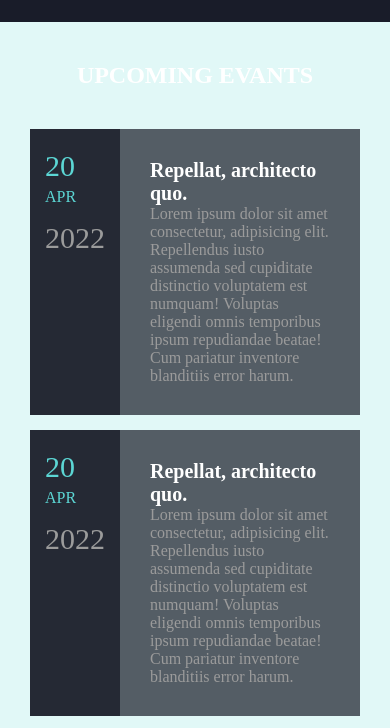
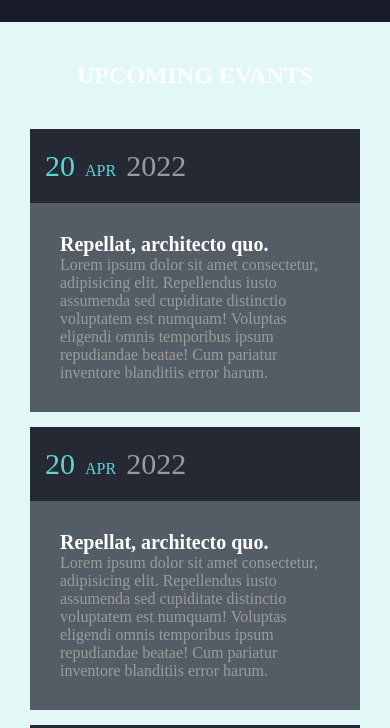
Before and after one commit to M1ndSeeker/4gt, a website: page index.html in a window 390 px wide. Shown: the part 1740-2468 px from the top of the page. Drawn offline with nearby package versions, Linux system fonts and the light colour scheme; files that its build step writes are made by us from their sources.

Commit message:
fix adaptive

```diff
--- a/src/css/sections/evants.less
+++ b/src/css/sections/evants.less
@@ -38,15 +38,26 @@
     display: flex;
     background-color: fade(@color_blue_dark, 70%);
 
+    @media  screen and (max-width: 800px) {
+        flex-direction: column;
+    }
+
+
     &:not(:last-child) {
         margin-bottom: 15px;
     }
 
     .date {
+        display: flex;
+        flex-direction: column;
         padding: 20px 15px;
         text-transform: uppercase;
         background-color: fade(@color_blue_dark, 80%);
 
+        @media  screen and (max-width: 800px) {
+            flex-direction: row;
+            align-items: center;
+        }
 
         .day, .year {
             font-size: 30px;
@@ -58,12 +69,24 @@
 
         .month {
             padding-top: 5px;
+
+            @media  screen and (max-width: 800px) {
+                padding-top: 0;
+                margin: 0 10px;
+                align-self: flex-end;
+                line-height: 25px;
+            }
         }
 
         .year {
             padding-top: 15px;
             color: @color_grey;
+
+            @media  screen and (max-width: 800px) {
+                padding-top: 0;
+            }
         }
+
     }
 
     .content {
```
